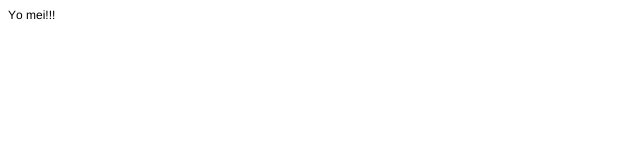
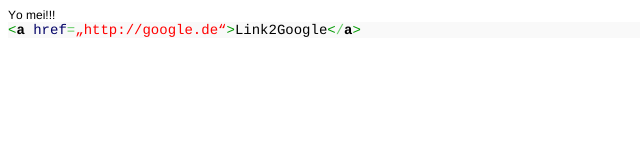
Before and after one commit to flipper4me/flipper4me.github.io, a plain HTML site: page index.html in a window 1280 px wide. Shown: the whole page, without its empty margins (0-640 px from the left). Drawn offline with Linux system fonts and the light colour scheme.

Commit message:
weiterer versuch mit link

```diff
--- a/index.html
+++ b/index.html
@@ -8,10 +8,16 @@
   <meta name="CocoaVersion" content="1347.57">
   <style type="text/css">
     p.p1 {margin: 0.0px 0.0px 0.0px 0.0px; font: 12.0px Helvetica; color: #000000; -webkit-text-stroke: #000000}
+    p.p2 {margin: 0.0px 0.0px 0.0px 0.0px; line-height: 16.8px; font: 14.0px Courier; color: #ff0000; -webkit-text-stroke: #ff0000; background-color: #f9f9f9}
     span.s1 {font-kerning: none}
+    span.s2 {font-kerning: none; color: #009900; -webkit-text-stroke: 0px #009900}
+    span.s3 {font-kerning: none; color: #000000; -webkit-text-stroke: 0px #000000}
+    span.s4 {font-kerning: none; color: #000066; -webkit-text-stroke: 0px #000066}
+    span.s5 {font-kerning: none; color: #66cc66; -webkit-text-stroke: 0px #66cc66}
   </style>
 </head>
 <body>
 <p class="p1"><span class="s1">Yo mei!!!</span></p>
+<p class="p2"><span class="s2">&lt;</span><span class="s3"><b>a</b></span><span class="s2"> </span><span class="s4">href</span><span class="s5">=</span><span class="s1">„http://google.de“</span><span class="s2">&gt;</span><span class="s3">Link2Google</span><span class="s2">&lt;</span><span class="s5">/</span><span class="s3"><b>a</b></span><span class="s2">&gt;</span></p>
 </body>
 </html>
```
